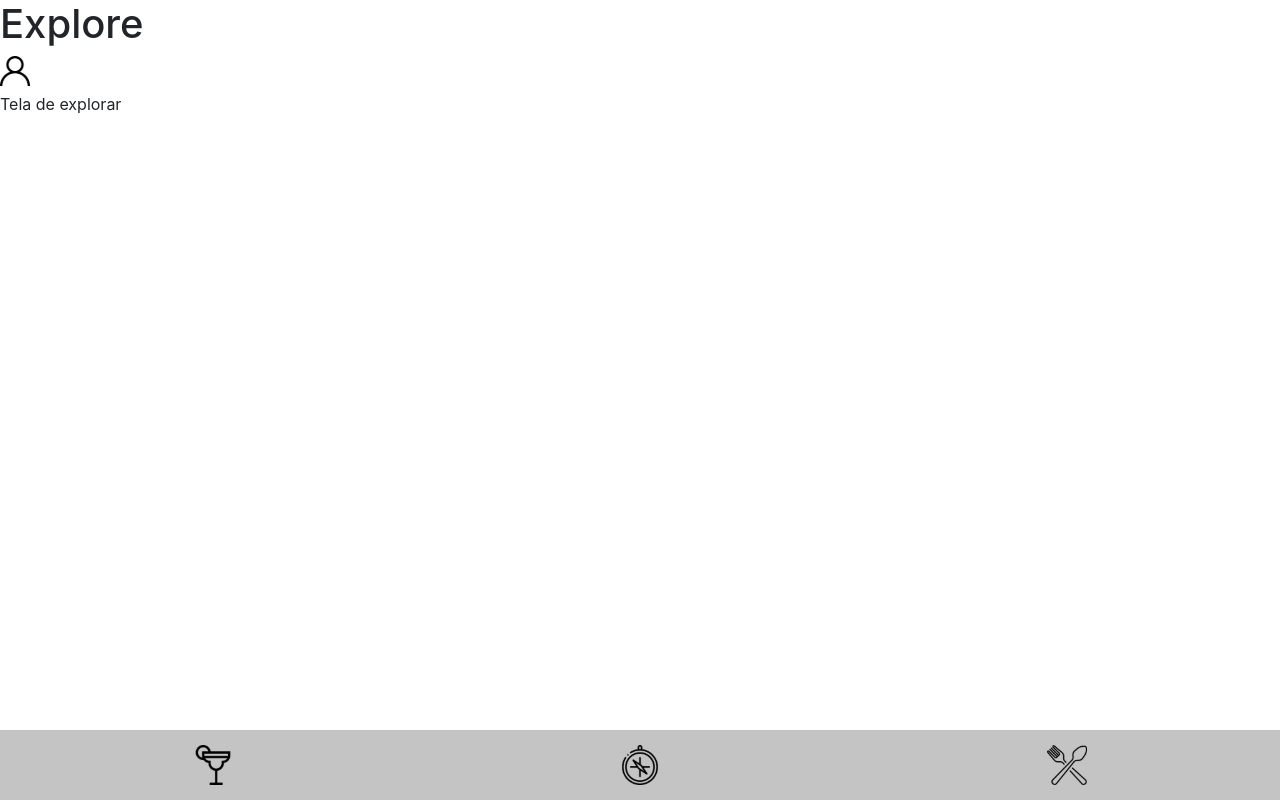
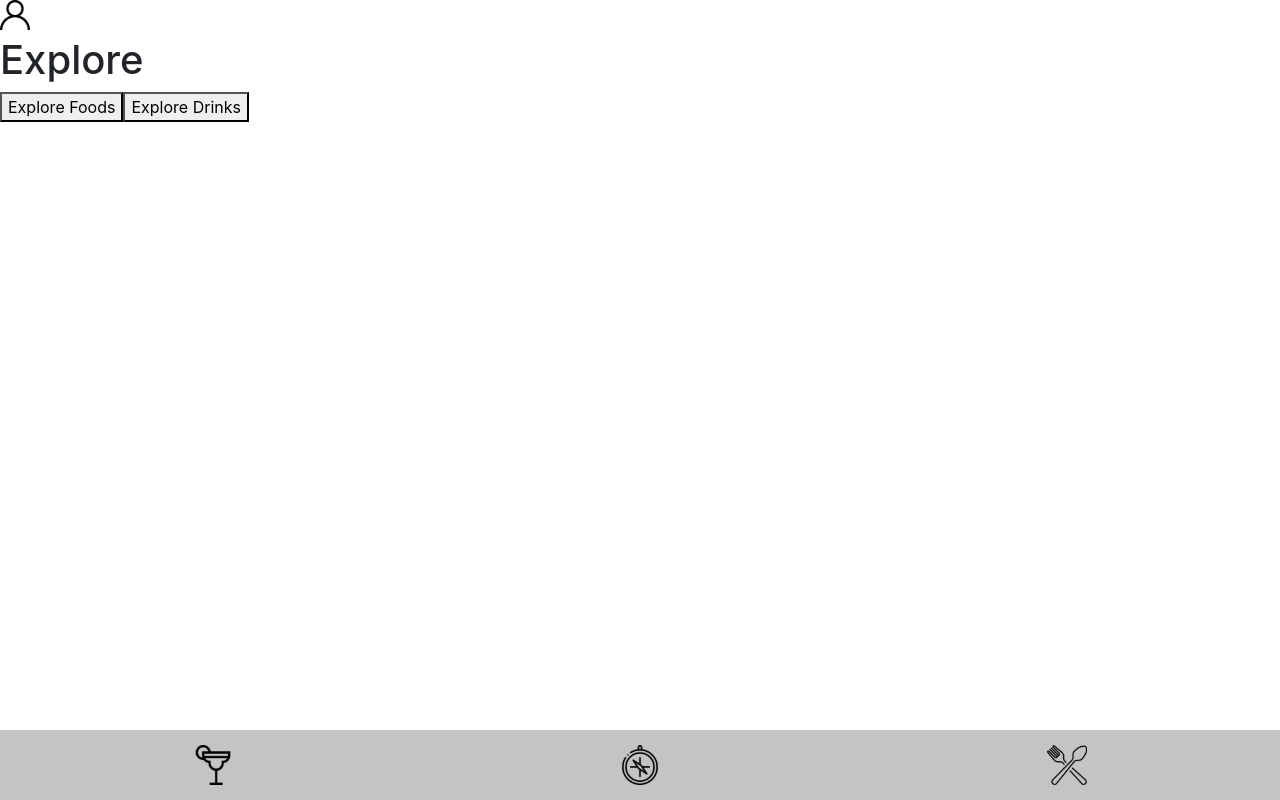
Before and after one commit to thiagodanobrega/recipes-app, a React (Create React App) app: page /explore in a window 1280 px wide. Built offline with nearby package versions, Linux system fonts and the light colour scheme.

Commit message:
feat: implementando botoes de explorar comidas e bebidas

```diff
--- a/src/pages/ExploreScreen.js
+++ b/src/pages/ExploreScreen.js
@@ -5,13 +5,24 @@ import BottomMenu from '../components/BottomMenu';
 function ExploreScreen() {
   return (
     <div>
+      <Header />
       <h1 data-testid="page-title">
         Explore
+      </h1>
+      <button
+        type="button"
+        data-testid="explore-foods"
+      >
+        Explore Foods
+      </button>
 
-      </h1>
+      <button
+        type="button"
+        data-testid="explore-drinks"
+      >
+        Explore Drinks
+      </button>
 
-      <Header />
-      <p>Tela de explorar</p>
       <BottomMenu />
     </div>
   );
```
